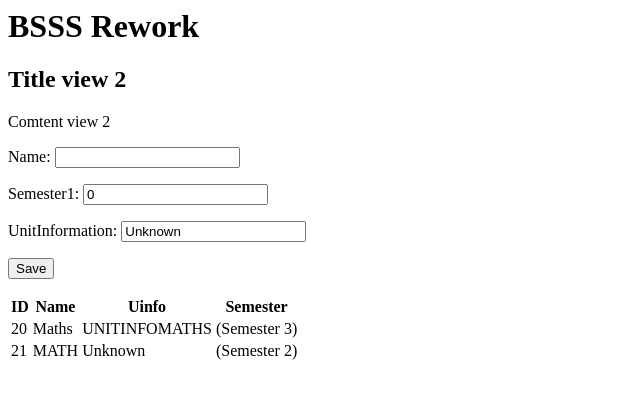
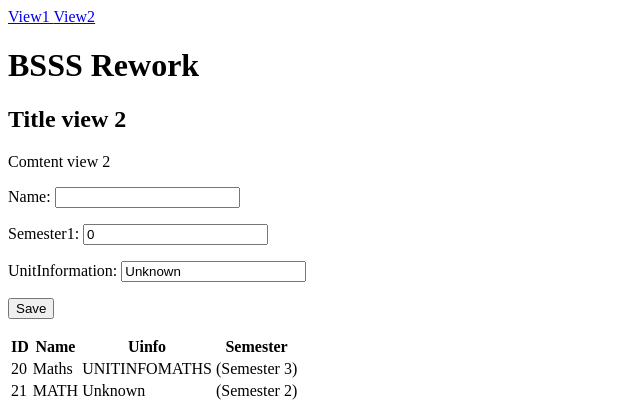
Before and after one commit to Jefmamklyo/DjangoSchoolActualProject, a Django app: page /view2/ in a window 1280 px wide. Shown: the top 420 px of the page, without its empty margins (0-640 px from the left). Run offline with Django 3.2, Linux system fonts and the light colour scheme; data comes from the database, SQL or seed files in the repository; parts of the project's set-up code (start-up, migrations or seed data) failed here and were passed over.

Commit message:
Added Hyperlinks for views

```diff
--- a/DjangoSchoolActualProject/BSSSRemake/context_processors.py
+++ b/DjangoSchoolActualProject/BSSSRemake/context_processors.py
@@ -3,5 +3,7 @@
 def customProc(request):
     #This fethces global data in this case being title and content from the template
     return{
-        "projectName": 'BSSS Rework'
+        "projectName": 'BSSS Rework',
+        "LView1": "View1",
+        "LView2": "View2"
         }
--- a/DjangoSchoolActualProject/BSSSRemake/templates/BSSSRemake/index.html
+++ b/DjangoSchoolActualProject/BSSSRemake/templates/BSSSRemake/index.html
@@ -3,6 +3,10 @@
     <title></title>
 </head>
 <body>
+    <!-- Anchor Tags -->
+    <a href="{% url 'view2' %}"> {{ LView1 }} </a>
+    <a href="{% url 'view2' %}"> {{ LView2 }} </a>
+
     <p>
         <h1> {{ projectName }}</h1>
         <h2>{{ title }}</h2>
```
